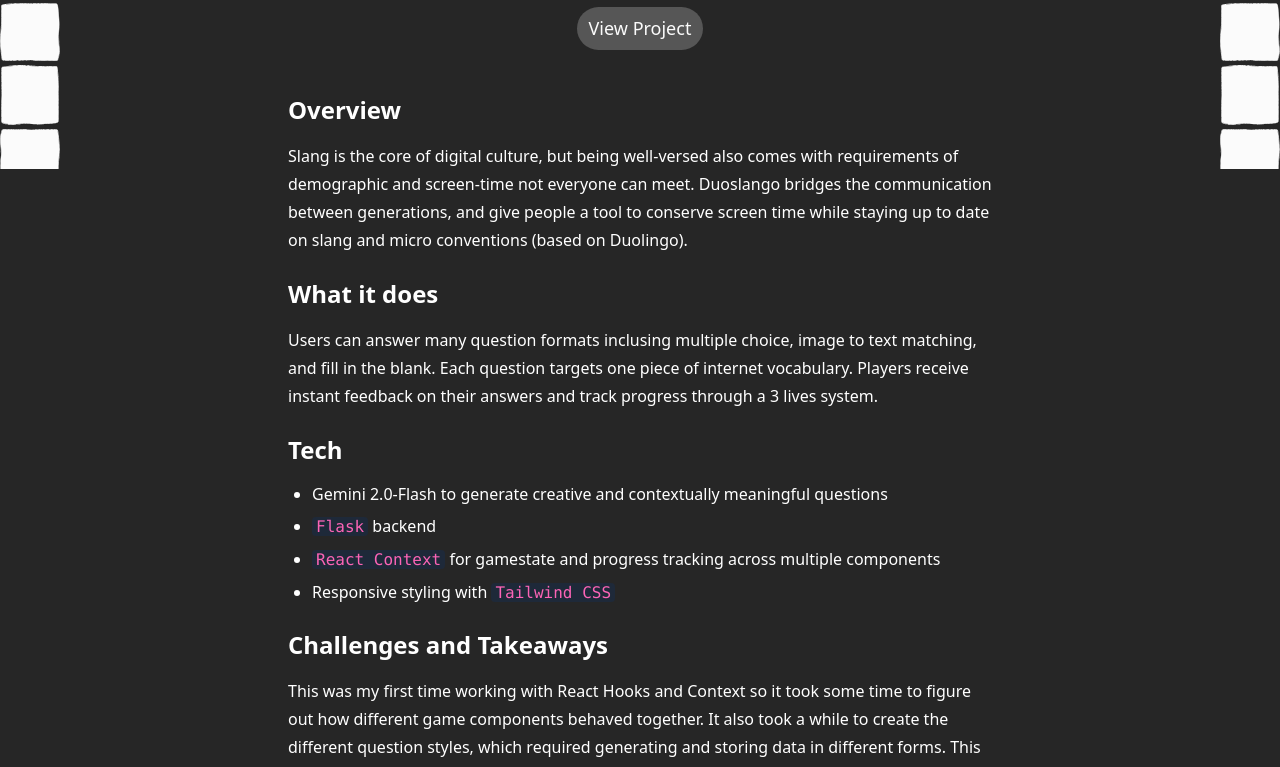
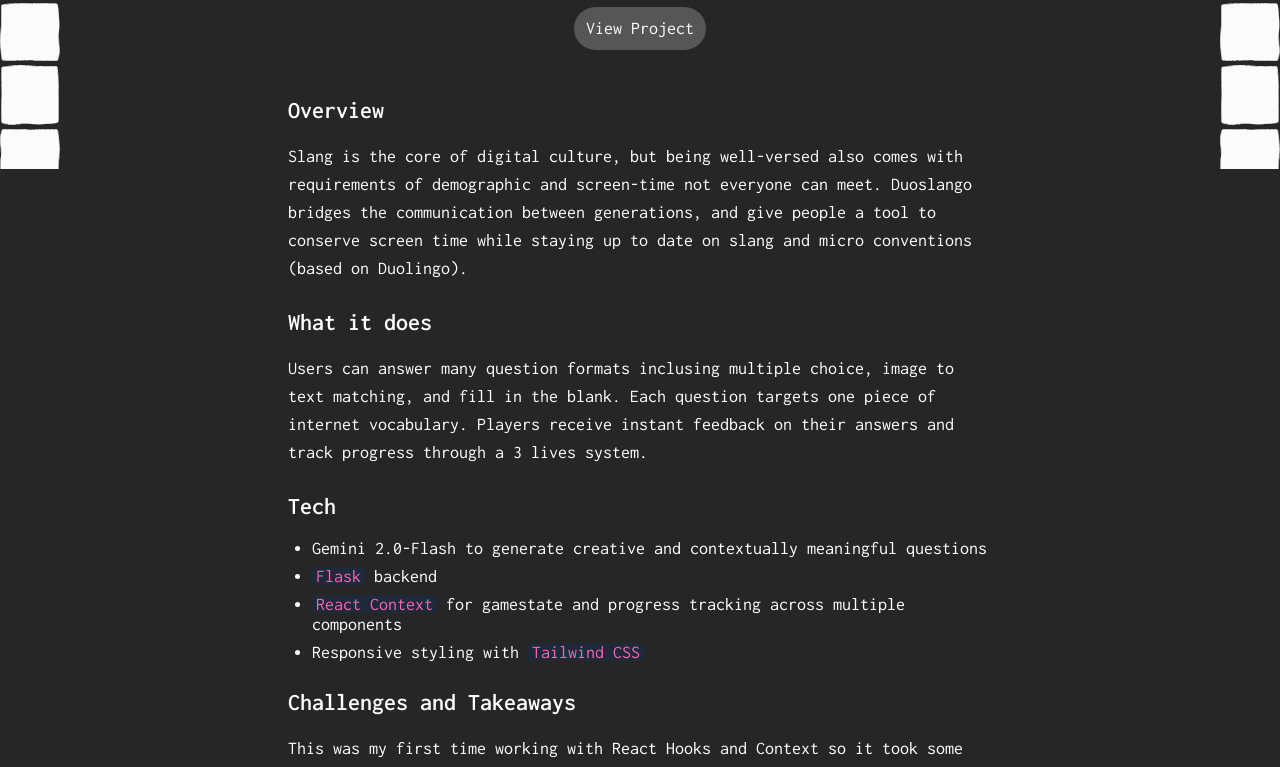
Before and after one commit to claireleu/portfolio, a React (Vite) app: page /projects/duoslango in a window 1280 px wide. Shown: the part 631-1398 px from the top of the page. Built offline with nearby package versions, Linux system fonts and the light colour scheme.

Commit message:
markdown styling

```diff
--- a/src/components/MarkdownComponent.jsx
+++ b/src/components/MarkdownComponent.jsx
@@ -1,23 +1,23 @@
 
 const MarkdownComponent = {
   h1: (props) =>
-    <h1 className="text-4xl font-bold mt-8 mb-4" {...props} />,
+    <h1 className="text-4xl font-bold mt-8 mb-4 font-inconsolata" {...props} />,
   h2: (props) =>
-    <h2 className="text-2xl font-semibold mt-6 mb-3" {...props} />,
+    <h2 className="text-2xl font-semibold mt-6 mb-3 font-inconsolata" {...props} />,
   h3: (props) =>
-    <h3 className="text-xl font-medium mt-4 mb-2" {...props} />,
+    <h3 className="text-xl font-medium mt-4 mb-2 font-inconsolata" {...props} />,
   p: (props) =>
-    <p className="my-4 text-base leading-7" {...props} />,
+    <p className="my-4 text-[18px] leading-7 font-inconsolata" {...props} />,
   ul: (props) =>
-    <ul className="list-disc pl-6 my-4" {...props} />,
+    <ul className="list-disc pl-6 my-4 font-inconsolata text-[18px] leading-5" {...props} />,
   ol: (props) =>
-    <ol className="list-decimal pl-6 my-4" {...props} />,
+    <ol className="list-decimal pl-6 my-4 font-inconsolata text-[18px]" {...props} />,
   li: (props) =>
-    <li className="mb-2" {...props} />,
+    <li className="mb-2 text-[18px]" {...props} />,
   code: (props) =>
-    <code className="bg-gray-800 text-pink-400 px-1 rounded" {...props} />,
+    <code className="bg-gray-800 text-pink-400 px-1 rounded font-inconsolata" {...props} />,
   pre: (props) =>
-    <pre className="bg-gray-900 p-4 rounded my-6 overflow-x-auto" {...props} />,
+    <pre className="bg-gray-900 p-4 rounded my-6 overflow-x-auto font-inconsolata" {...props} />,
 
   a: ({ href, children, node}) => {
     const isInternal = href?.startsWith('/');
@@ -26,7 +26,7 @@ const MarkdownComponent = {
       return (
         <a
           href={href}
-          className="text-blue-600 hover:underline"
+          className="text-blue-600 hover:underline font-inconsolata"
         >
           {children}
         </a>
@@ -38,7 +38,7 @@ const MarkdownComponent = {
             href={href}
             target="_blank"
             rel="noopener noreferrer"
-            className="text-pink-400 underline"
+            className="text-pink-400 underline font-inconsolata"
         >
             {children}
         </a>
--- a/src/components/ProjectDescription.jsx
+++ b/src/components/ProjectDescription.jsx
@@ -51,7 +51,9 @@ function ProjectPage() {
       <div className="flex items-center flex-col p-[20px] gap-[35px]">
         <h1 className="text-5xl font-inconsolata font-bold">{projectMeta.title}</h1>
         <img src={projectMeta.imageUrl} alt={`${project}image`} className="rounded-md" />
-        <button onClick={() => window.open(projectMeta.link, "_blank")} className="px-3 py-2 bg-accent text-off-white rounded-full text-[18px]">View Project</button>
+        <button onClick={() => window.open(projectMeta.link, "_blank")} className="px-3 py-2 bg-accent text-off-white font-inconsolata rounded-full text-[18px] hover:bg-off-white hover:text-accent transition-colors duration-200">
+            View Project
+        </button>
       </div>
       <ReactMarkdown components={MarkdownComponent}>{content}</ReactMarkdown>
     </div>
```
